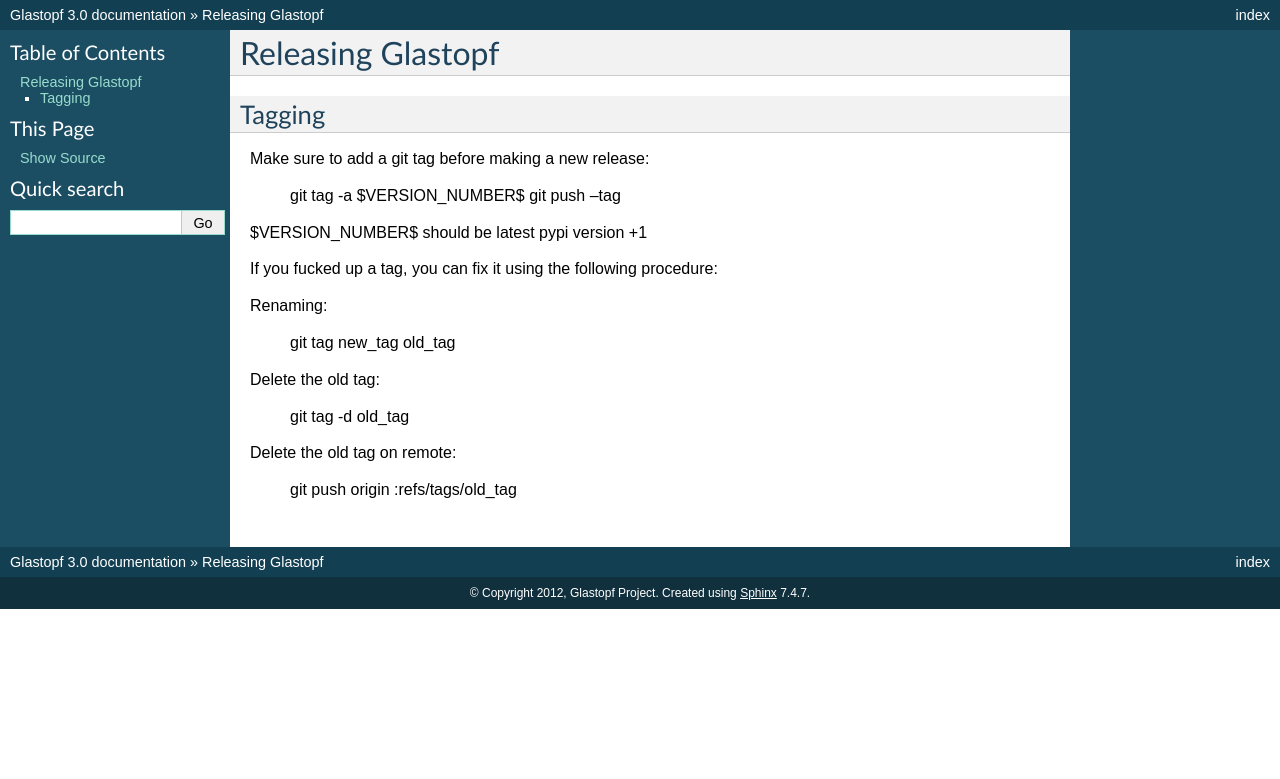
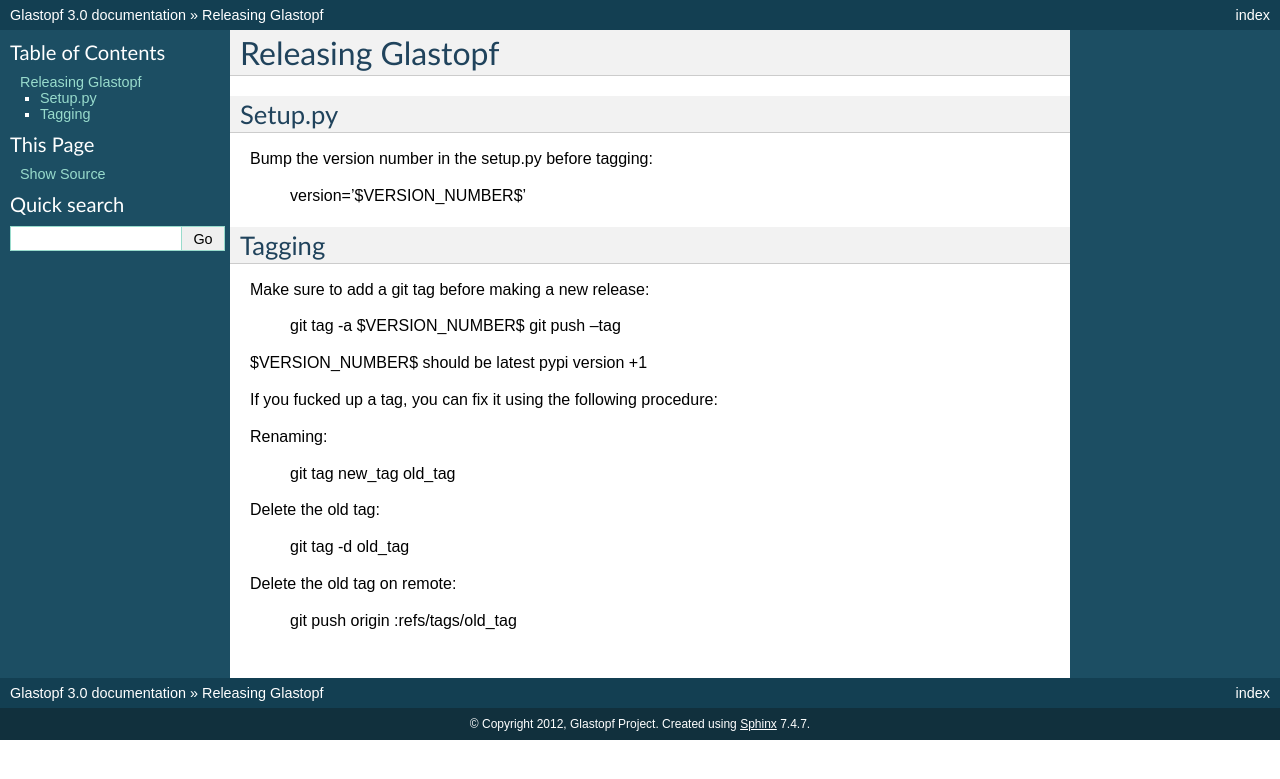
Before and after one commit to mushorg/glastopf, a Sphinx documentation site: the page built from docs/source/development/releasing.rst, in a window 1280 px wide. Shown: the top 779 px of the page. Built offline with Sphinx 7.4.7, drawn with Linux system fonts in a browser that asks for light colours; formulas are drawn with MathJax 3; pages that are not in the unit, such as notebooks, are missing from menus.

Commit message:
Version info bump info in release doc

```diff
--- a/docs/source/development/releasing.rst
+++ b/docs/source/development/releasing.rst
@@ -1,5 +1,12 @@
 Releasing Glastopf
 ==================
+
+Setup.py
+--------
+
+Bump the version number in the setup.py before tagging:
+
+  version='$VERSION_NUMBER$'
 
 Tagging
 -------
```
